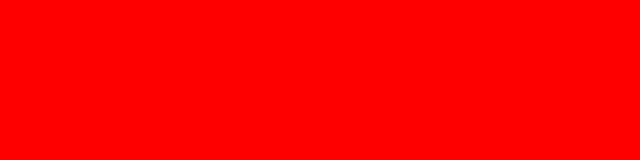
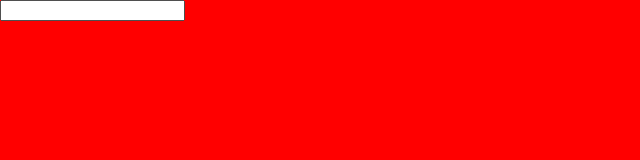
Before and after one commit to monzoor-nc/hackathon, a website: page index.html in a window 1280 px wide. Shown: the whole page, without its empty margins (0-640 px from the left). Drawn offline with Linux system fonts and the light colour scheme.

Commit message:
added the dropbox url box

```diff
--- a/index.html
+++ b/index.html
@@ -6,7 +6,7 @@
 </head>
 <body>
 
-
+<input type="text" class="dropboxurl">
 
 <div id="designpage">
 	<!-- this one is the design page -->
```
